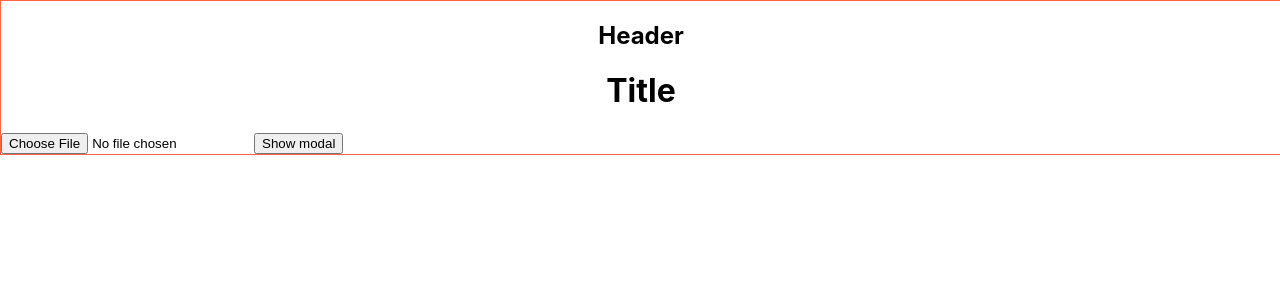
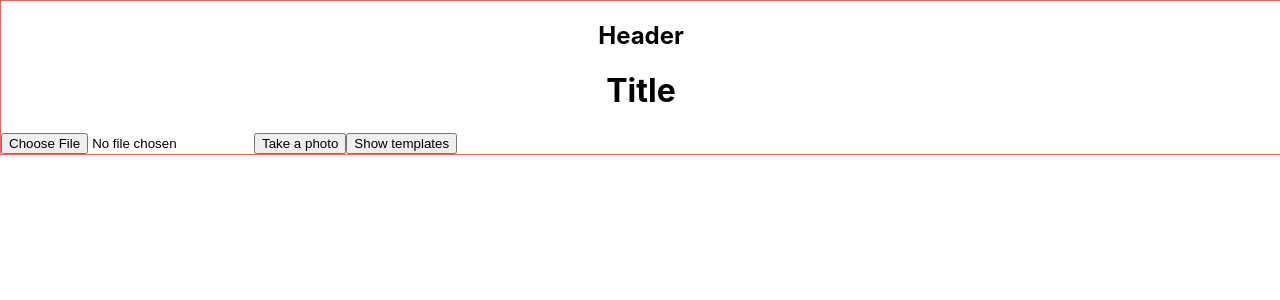
Before and after one commit to MaschaU/meme-generator, a React (Create React App) app: page / in a window 1280 px wide. Shown: the top 300 px of the page. Built offline with nearby package versions, Linux system fonts and the light colour scheme.

Commit message:
add base for template picker

```diff
--- a/src/App.js
+++ b/src/App.js
@@ -5,6 +5,8 @@ import Landing from './Landing/Landing';
 import Modal from './Modal/Modal';
 import Editor from "./Editor/Editor";
 import CameraPreview from "./CameraPreview/CameraPreview";
+import TemplatePicker from "./TemplatePicker/TemplatePicker";
+
 
 
 
@@ -21,9 +23,13 @@ function App() {
         <Editor image={image}/>
         :
         <>
-        <Landing  onImageSelect = {setImage} onOpenModal={ () => {setShow(true)}}/>
+        <Landing  onImageSelect = {setImage} onOpenModal={setShow}/>
         <Modal show={show} >
+          { show === 'camera'?
           <CameraPreview onImageSelect = {setImage}/>
+          :
+          <TemplatePicker onImageSelect = {setImage}/>
+          }
         </Modal>
         </>
         }
--- a/src/Editor/Editor.jsx
+++ b/src/Editor/Editor.jsx
@@ -14,7 +14,7 @@ const Editor = (props) => {
             <input type="text" name="bottomText" placeholder="Bottom text" onChange={(event) => {setBottomText(event.target.value)}}/>
             <Canvas image={props.image} topText={topText} bottomText={bottomText} onCanvasUpdate={setCanvasElement}/>
             {canvasElement ?
-            <a href={canvasElement.toDataURL()} download="meme.jpg">Download!</a> :
+            <a href={canvasElement.toDataURL()} download={`${topText||'meme'}.jpg`}>Download!</a> :
             null
             }
 
--- a/src/Landing/Landing.jsx
+++ b/src/Landing/Landing.jsx
@@ -13,7 +13,9 @@ const Landing = (props) => {
     return (
       <div>
         <input type="file" onChange={handleUpload}/>
-        <button onClick={ props.onOpenModal }> Show modal</button>
+        <button onClick={() => {props.onOpenModal('camera') } }> Take a photo</button>
+        <button onClick={() => {props.onOpenModal('picker') } }> Show templates</button>
+
 
       </div>
     )
--- /dev/null
+++ b/src/TemplatePicker/TemplatePicker.jsx
@@ -0,0 +1,12 @@
+import React from "react";
+
+const TemplatePicker = () => {
+
+
+
+    return(
+        <div>Something</div>
+    )
+}
+
+export default TemplatePicker;
```
